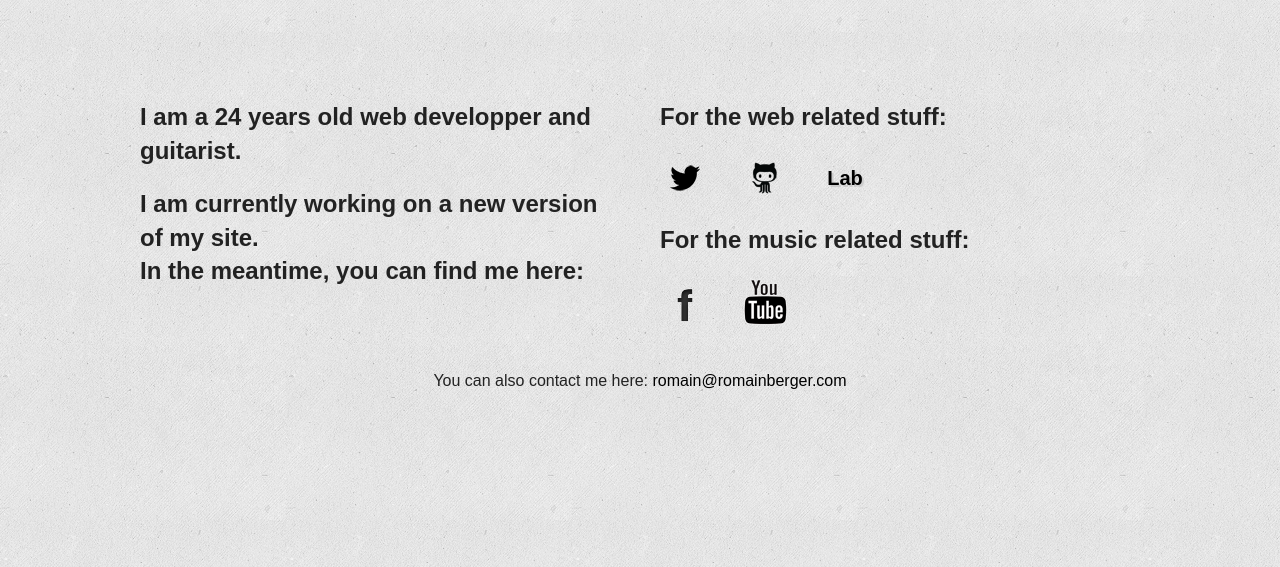
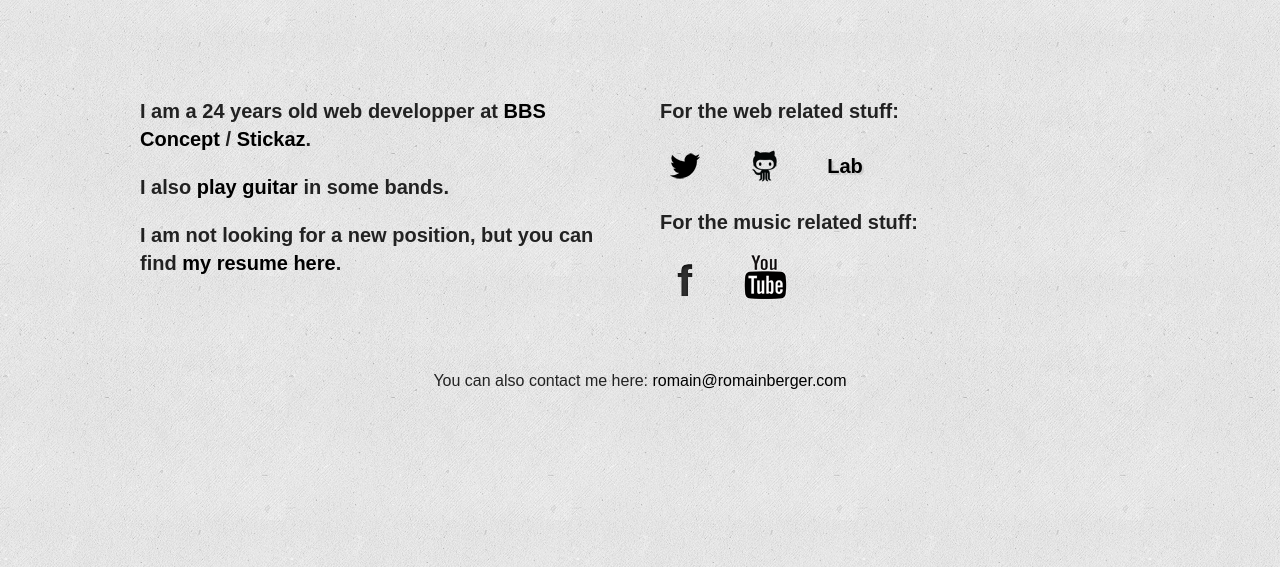
Before and after one commit to romainberger/romainberger.com, a PHP site: page / in a window 1280 px wide. Shown: the part 212-779 px from the top of the page. Run offline with PHP 8.4, Linux system fonts and the light colour scheme.

Commit message:
Use sprites and add a config file

```diff
--- /dev/null
+++ b/config.inc.php
@@ -0,0 +1,10 @@
+<?php
+
+$env = 'dev';
+
+if ($env == 'dev') {
+	define('_BASE_URL_', 'http://dev.romainberger.com/');
+}
+elseif ($env == 'prod') {
+	define('_BASE_URL_', 'http://romainberger.com/');
+}
--- a/css/main.scss
+++ b/css/main.scss
@@ -1,4 +1,7 @@
 @import "compass/css3";
+@import "sprites/*.png";
+@include all-sprites-sprites;
+
 
 @mixin title{
     text-shadow: 4px 4px 0 #ccc;
@@ -62,7 +65,8 @@ a:hover,a:active{outline: 0;}
     width: 800px;
     margin: 30px auto 50px auto;
 }
-h1, .h1like{
+h1,
+.h1like{
     @include title;
 
     font-size: 65px;
@@ -70,8 +74,10 @@ h1, .h1like{
     margin: 0;
     padding: 0;
 }
-h2{
-    font-size: 24px;
+h2,
+.leftBlock p{
+    font-size: 20px;
+    font-weight: bold;
 }
 .block{
     width: 480px;
@@ -103,10 +109,6 @@ li{
     width: 50px;
     height: 50px;
 }
-#youtube{ background: url('../img/youtube.png') top left no-repeat;}
-#twitter{ background: url('../img/twitter.png') top left no-repeat;}
-#facebook{ background: url('../img/facebook.png') top left no-repeat;}
-#github{ background: url('../img/github.png') top left no-repeat;}
 .contactText{
     text-align: center;
     margin: 40px 0 20px 0;
--- a/index.html
+++ b/index.php
@@ -1,3 +1,6 @@
+<?php
+    require('config.inc.php');
+?>
 <!DOCTYPE html>
 <!--[if lt IE 7]> <html class="no-js lt-ie9 lt-ie8 lt-ie7"> <![endif]-->
 <!--[if IE 7]>    <html class="no-js lt-ie9 lt-ie8"> <![endif]-->
@@ -5,40 +8,41 @@
 <!--[if gt IE 8]><!--> <html class="no-js"> <!--<![endif]-->
 <head>
     <meta charset="utf-8">
+    <meta http-equiv="X-UA-Compatible" content="IE=edge,chrome=1">
     <title>Romain Berger</title>
     <meta name="description" content="Romain Berger - Web and music">
     <meta name="viewport" content="width=device-width">
-    <link rel="stylesheet" href="//romainberger.com/css/main.css">
+    <link rel="stylesheet" href="<?php echo _BASE_URL_; ?>css/main.css">
 </head>
 <body>
 
     <div id="wrapper">
-        <div id="header"><a href="http://romainberger.com">
+        <div id="header"><a href="<?php echo _BASE_URL_; ?>">
             <p class="h1like">Hi,</p>
             <h1>I'm Romain Berger</h1></a>
         </div>
 
         <div class="block leftBlock">
-            <h2>I am a 24 years old web developper and guitarist.</h2>
-            <h2>I am currently working on a new version of my site.<br />
-                In the meantime, you can find me here:</h2>
+            <h2>I am a 24 years old web developper at <a href="http://bbsconcept.com" title="BBS Concept">BBS Concept</a> / <a href="http://stickaz.com" title="Stickaz">Stickaz</a>.</h2>
+            <p>I also <a href="<?php echo _BASE_URL_; ?>music">play guitar</a> in some bands.</p>
+            <p>I am not looking for a new position, but you can find <a href="<?php echo _BASE_URL_; ?>about">my resume here</a>.</p>
         </div>
 
         <div class="block rightBlock">
             <h2>For the web related stuff:</h2>
             <div>
                 <ul>
-                    <li><a href="http://twitter.com/romain__berger" title="twitter" class="bgLink" id="twitter" target="_blank"></a></li>
-                    <li><a href="https://github.com/romainberger" title="github" class="bgLink" id="github" target="_blank"></a></li>
-                    <li><a href="http://romainberger.com/lab" title="lab" class="bgLink" id="lab">Lab</a></li>
+                    <li><a href="http://twitter.com/romain__berger" title="twitter" class="bgLink sprites-twitter" id="twitter" target="_blank"></a></li>
+                    <li><a href="https://github.com/romainberger" title="github" class="bgLink sprites-github" id="github" target="_blank"></a></li>
+                    <li><a href="<?php echo _BASE_URL_; ?>lab" title="lab" class="bgLink" id="lab">Lab</a></li>
                 </ul>
             </div>
             <div class="cb"></div>
             <h2>For the music related stuff:</h2>
             <div>
                 <ul>
-                    <li><a href="http://www.facebook.com/pages/Romain-Berger/139235519514584?ref=hl" title="facebook" class="bgLink" id="facebook" target="_blank"></a></li>
-                    <li><a href="http://www.youtube.com/user/romainmetal" title="youtube" class="bgLink" id="youtube" target="_blank"></a></li>
+                    <li><a href="http://www.facebook.com/pages/Romain-Berger/139235519514584?ref=hl" title="facebook" class="bgLink sprites-facebook" id="facebook" target="_blank"></a></li>
+                    <li><a href="http://www.youtube.com/user/romainmetal" title="youtube" class="bgLink sprites-youtube" id="youtube" target="_blank"></a></li>
                 </ul>
             </div>
         </div>
```
Also changed, not shown: .htaccess, 404.php (renamed from 404.html), css/main.css, img/sprites-se6c7b62594.png (added), img/sprites/facebook.png (renamed from img/facebook.png), img/sprites/github.png (renamed from img/github.png), img/sprites/twitter.png (renamed from img/twitter.png), img/sprites/youtube.png (renamed from img/youtube.png), 2 other files.
